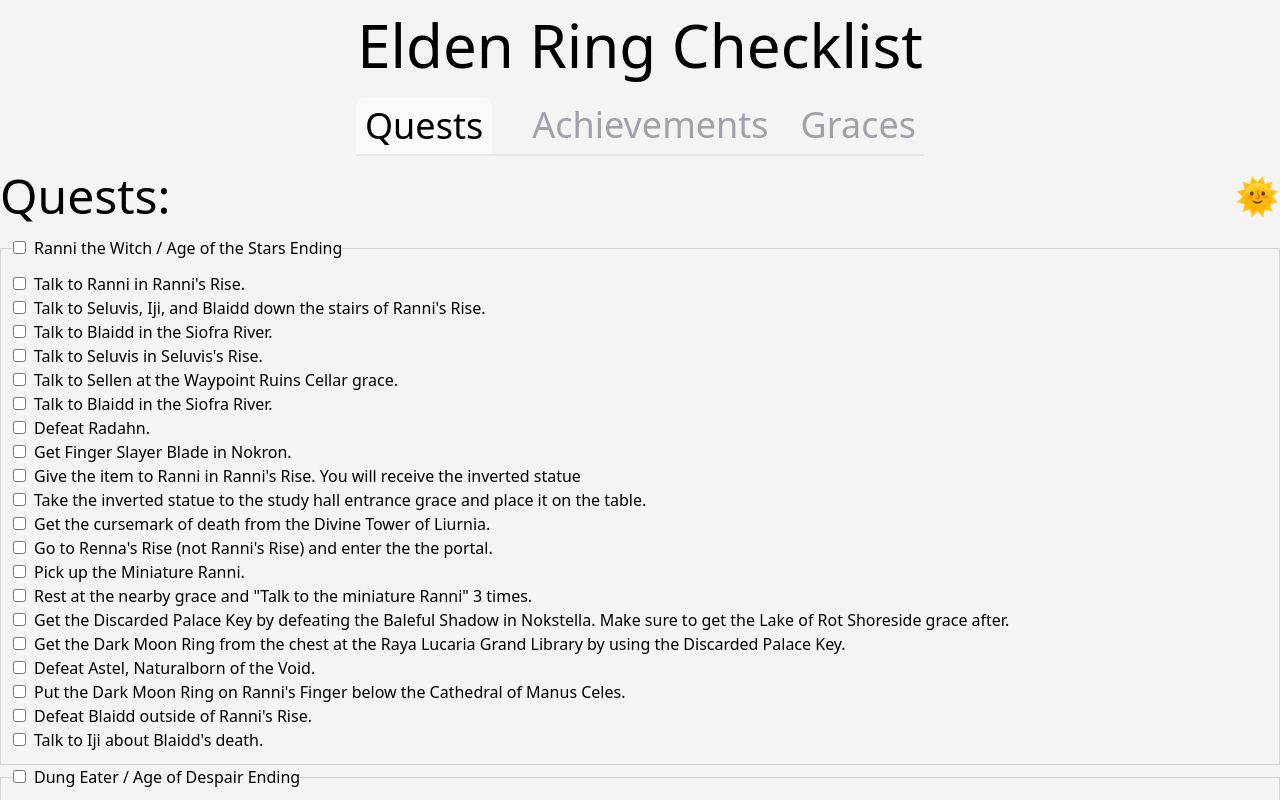
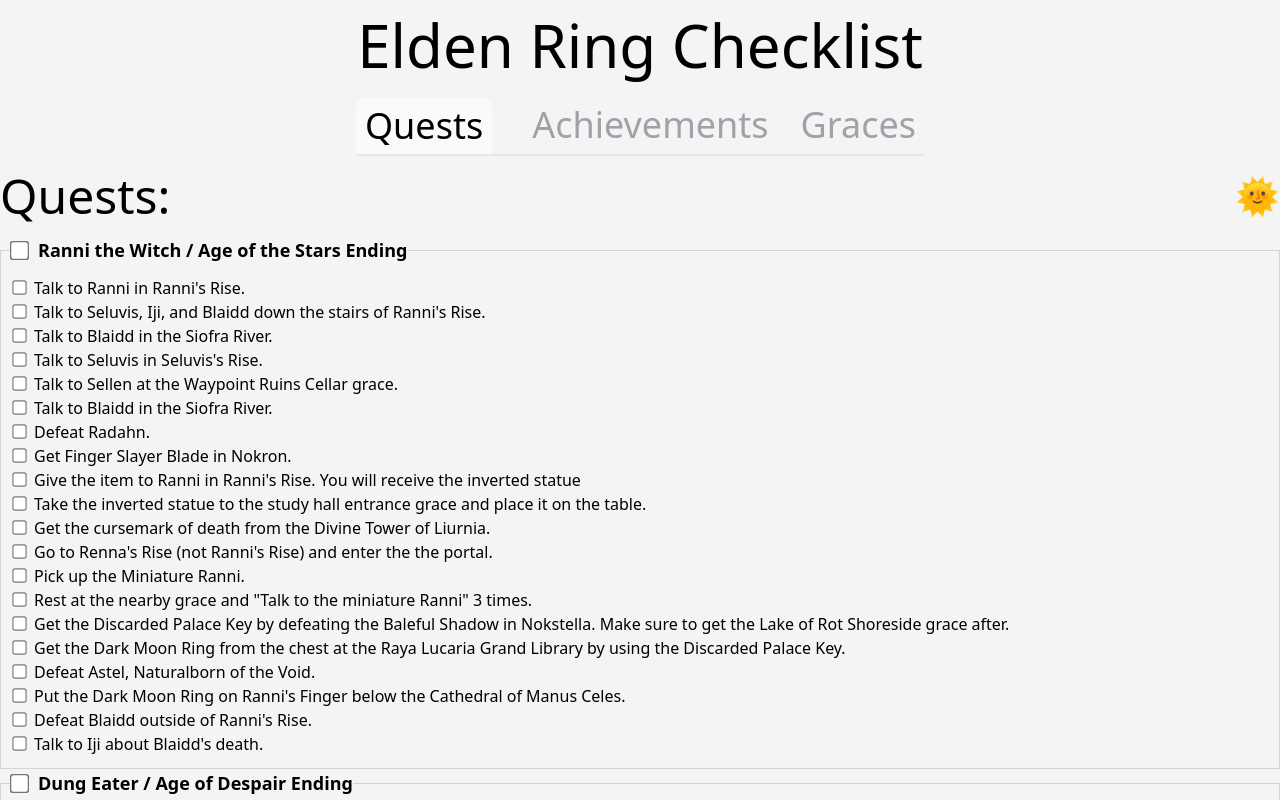
Before and after one commit to Gobluebro/Elden-Ring-Checklist, a Next.js app: page / in a window 1280 px wide. Shown: the top 800 px of the page. Built offline with nearby package versions, Linux system fonts and the light colour scheme.

Commit message:
convert boolean array to key value pair object.
this way I can just keep track of the values stored in the local storage

```diff
--- a/components/checkboxContainer.tsx
+++ b/components/checkboxContainer.tsx
@@ -12,31 +12,41 @@ const CheckboxContainer = (props: Props) => {
 
   const storageKeyName = `checklist_${list.id}`;
 
+  // add all ids and default checked values into a single object key/value pair.
+  const defaultValuesHash = list.requirements.reduce(
+    (object, item) => ({ ...object, [item.id]: false }),
+    {}
+  );
+
   const [checkedState, setCheckedState] = useLocalStorage(
     storageKeyName,
-    new Array(list.requirements.length).fill(false)
+    defaultValuesHash
   );
 
   useEffect(() => {
+    const booleanArray: boolean[] = Object.values(checkedState);
+
     // short hand version of checking if every value is true.
-    setIsAllTrue(checkedState.every(Boolean));
+    setIsAllTrue(booleanArray.every(Boolean));
   }, [checkedState]);
 
   const toggleAllCheckboxes = () => {
-    // if they are all true, flip them all to be false.
-    setCheckedState(
-      new Array(list.requirements.length).fill(
-        !checkedState.every((value: boolean) => value === true)
-      )
+    const booleanArray: boolean[] = Object.values(checkedState);
+
+    // if they are all true, get back false to assign to every id.
+    const toggleBoolean = !booleanArray.every(Boolean);
+
+    // just recreate the single object with all values set to the toggleBoolean.
+    const flippedCheckedHash = list.requirements.reduce(
+      (object, item) => ({ ...object, [item.id]: toggleBoolean }),
+      {}
     );
+
+    setCheckedState(flippedCheckedHash);
   };
 
-  const handleOnChange = (position: number) => {
-    const updatedCheckedState = checkedState.map(
-      (item: boolean, index: number) => (index === position ? !item : item)
-    );
-
-    setCheckedState(updatedCheckedState);
+  const handleOnChange = (id: string) => {
+    setCheckedState(...checkedState, !checkedState[id]);
   };
 
   return (
@@ -45,20 +55,23 @@ const CheckboxContainer = (props: Props) => {
         <input
           id={list.id}
           type="checkbox"
-          checked={isAllTrue}
+          checked={!!isAllTrue}
           onChange={() => toggleAllCheckboxes()}
+          className="scale-150"
         />
-        <label htmlFor={list.id} className="ml-2">
+        <label htmlFor={list.id} className="ml-3 font-bold text-lg">
           {list.name}
         </label>
       </legend>
-      {list.requirements.map(({ id, description }, index) => (
+      {checkedState &&
+        list.requirements.map(({ id, description }) => (
           <div key={id}>
             <input
               id={id}
               type="checkbox"
-            checked={checkedState[index] || false}
-            onChange={() => handleOnChange(index)}
+              checked={!!checkedState[id]}
+              onChange={() => handleOnChange(id)}
+              className="scale-110"
             />
             <label className="ml-2" htmlFor={id}>
               {description}
```
Lines whose indentation alone changed are shown as unchanged.
